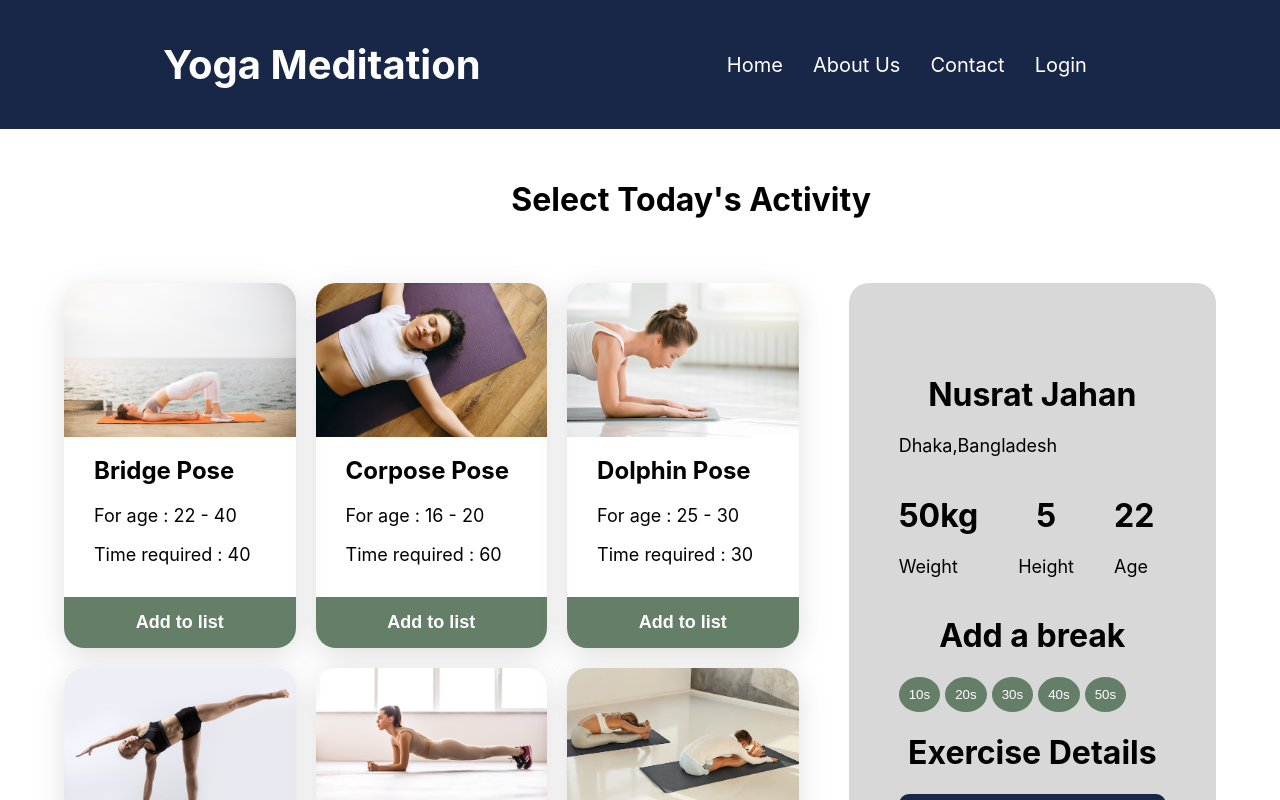
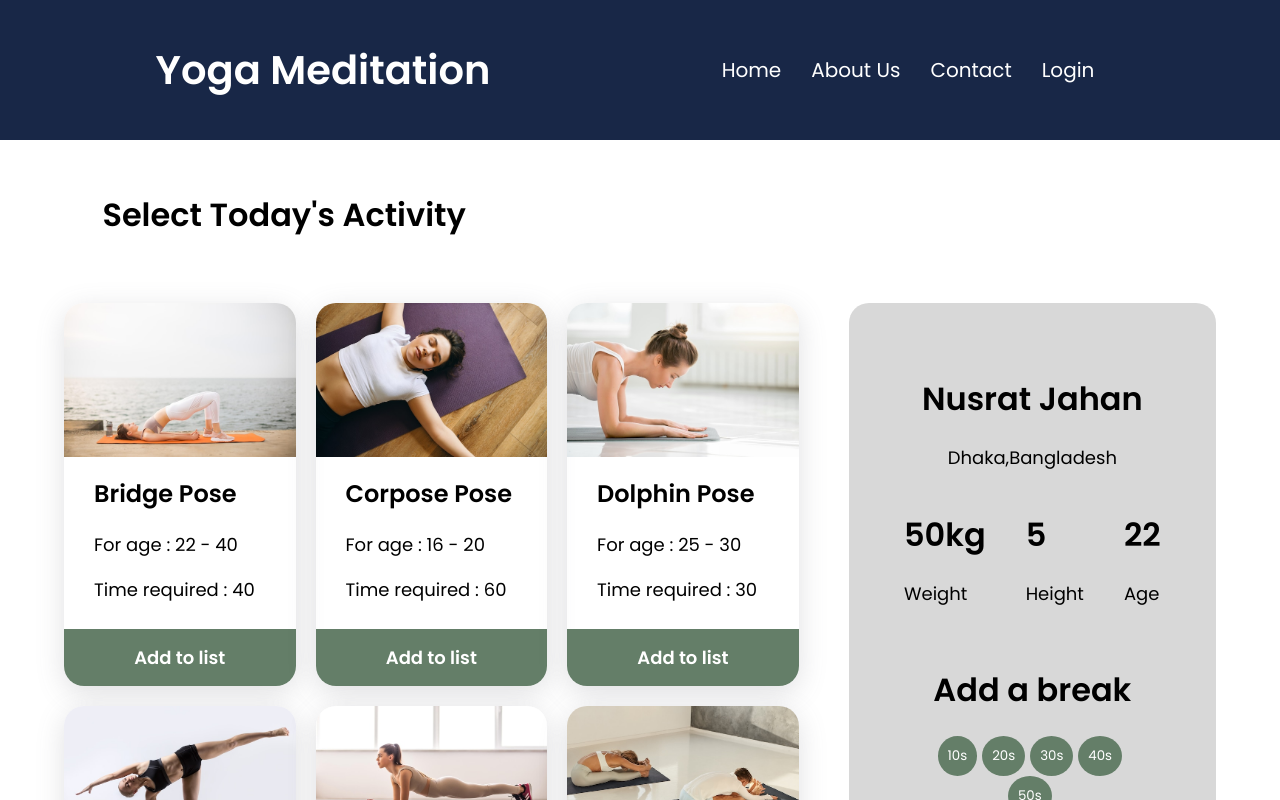
Before and after one commit to nusrat-git/yoga-meditation, a React (Create React App) app: page / in a window 1280 px wide. Shown: the top 800 px of the page. Built offline with nearby package versions, Linux system fonts and the light colour scheme.

Commit message:
font changed

```diff
--- a/src/components/Activity/Activity.css
+++ b/src/components/Activity/Activity.css
@@ -1,3 +1,6 @@
+@import url('https://fonts.googleapis.com/css2?family=Inter+Tight:wght@400;600&family=Poppins:wght@400;500;600&family=Roboto:wght@500&display=swap');
+
+
 .activity {
     box-shadow: rgba(100, 100,    111, 0.2) 0px 7px 29px 0px;
     border-radius: 20px;
@@ -11,6 +14,7 @@
 }
 
 .pose-info {
+    font-family: 'Poppins';
     padding: 30px;
     position: relative;
     bottom: 35px;
@@ -19,8 +23,9 @@
 .add-btn {
     width: 100%;
     padding: 15px;
+    font-family: 'Poppins';
     font-size: large;
-    font-weight: bolder;
+    font-weight: 600;
     background-color: #647E68   ;
     border: none;
     border-radius: 0 0 20px 20px;
--- a/src/components/Details/Details.css
+++ b/src/components/Details/Details.css
@@ -1,3 +1,12 @@
+@import url('https://fonts.googleapis.com/css2?family=Inter+Tight:wght@400;600&family=Poppins:wght@400;500;600&family=Roboto:wght@500&display=swap');
+
+
+.pro-img img{
+    width: 50%;
+}
+.profile{
+    text-align: center;
+}
 .details {
     position: sticky;
     top: 0;
@@ -11,9 +20,26 @@
 .physical-info {
     display: flex;
     gap: 40px;
+    align-items: center;
+    justify-content: center;
+}
+
+h1{
+    font-family: 'Poppins';
+    font-weight: 600;
+}
+
+p{
+    font-family: 'Poppins';
+}
+
+.break{
+    text-align: center;
+    padding: 20px;
 }
 
 .break-btn {
+    font-family: 'Poppins';
     border: none;
     border-radius: 50%;
     padding: 10px;
@@ -26,8 +52,11 @@
     background-color: #D2D79F;
 }
 
+
+
 .exercise-time,
 .break-time {
+    /* font-weight: 100; */
     background-color: #182747;
     padding: 5px 15px;
     margin-bottom: 10px;
--- a/src/components/Details/Details.js
+++ b/src/components/Details/Details.js
@@ -31,9 +31,6 @@ const Details = ({ newActivityDetail }) => {
     return (
         <div className='details'>
             <div className='profile'>
-                <div>
-                    <img src="" alt="" />
-                </div>
                 <div>
                     <h1>Nusrat Jahan</h1>
                     <p>Dhaka,Bangladesh</p>
--- a/src/components/Header/Header.css
+++ b/src/components/Header/Header.css
@@ -1,3 +1,7 @@
+@import url('https://fonts.googleapis.com/css2?family=Inter+Tight:wght@400;600&family=Poppins:wght@400;500;600&family=Roboto:wght@500&display=swap');
+
+
+
 .nav{
     /* margin: 2%; */
 
@@ -9,10 +13,12 @@
     align-items: center;
 }
 .nav h1{
+    font-family: 'Poppins';
     font-size: 40px;
     margin: 0;
 }
 .nav a{
+    font-family: 'Poppins';
     text-decoration: none;
     color: white;
     font-size: 20px;
--- a/src/components/Meditation/Meditation.css
+++ b/src/components/Meditation/Meditation.css
@@ -1,3 +1,7 @@
+@import url('https://fonts.googleapis.com/css2?family=Inter+Tight:wght@400;600&family=Poppins:wght@400;500;600&family=Roboto:wght@500&display=swap');
+
+
+
 .today-activity {
     margin-left: 8%;
     margin-top: 4%;
--- a/src/components/Questions/Question.css
+++ b/src/components/Questions/Question.css
@@ -1,3 +1,6 @@
+@import url('https://fonts.googleapis.com/css2?family=Inter+Tight:wght@400;600&family=Poppins:wght@400;500;600&family=Roboto:wght@500&display=swap');
+
+
 
 .reveal p{
     font-size: 30px;
@@ -18,7 +21,7 @@
     background-color: #EEF2E6;
 }
 
-h1 {
+.question h1 {
     text-align: center;
 }
 
```
Also changed, not shown: src/profile.jpg (added), 1 other file (tests, documents, lock files or other folders).
